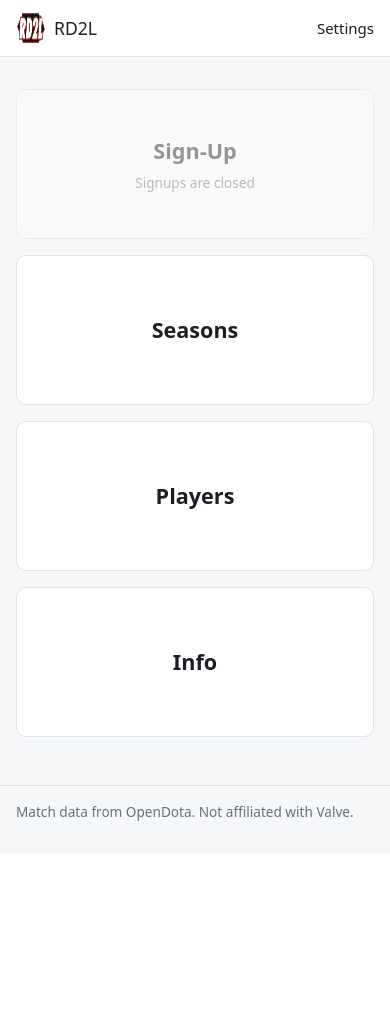
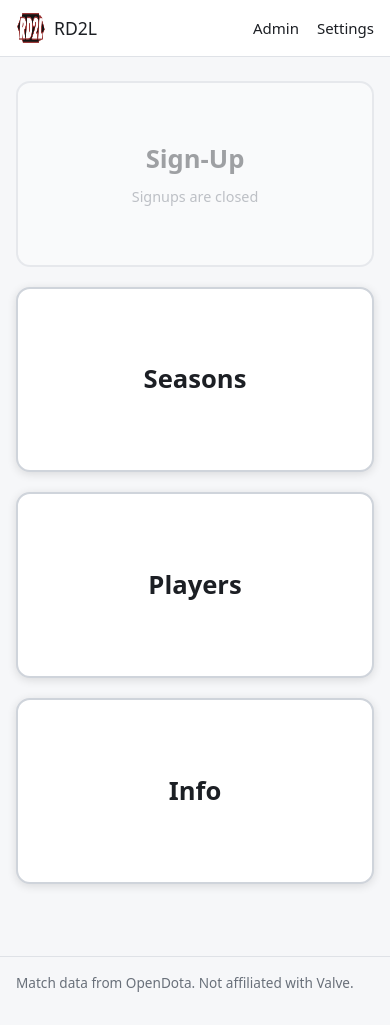
Before and after one commit to joedobrow/botstats, a Python web app: template web/templates/home.html in a window 390 px wide. Before the commit the page ends 821 px from the top, so only its background shows below. Run offline with Jinja, Linux system fonts and the light colour scheme; the template is opened without the code that fills it, so the values that code supplies are empty.

Commit message:
Big home tiles, always-visible Admin link, cache-busted stylesheet
Home and Info tiles now fill the middle of the page in a 2x2 grid (one
column on phones) with enough contrast to read as tiles. Admin shows for
everyone; non-admins get a login prompt or their account ID to pass on.

Co-Authored-By: Claude Opus 5.5 <noreply@anthropic.com>

```diff
--- a/web/static/style.css
+++ b/web/static/style.css
@@ -14,6 +14,8 @@
   --tag-bg: #eceef2;
   --open-bg: #dcf2e3;
   --open-text: #155d2b;
+  --tile-bg: #ffffff;
+  --tile-border: #cfd4db;
 }
 @media (prefers-color-scheme: dark) {
   :root {
@@ -31,6 +33,8 @@
     --tag-bg: #2a2e35;
     --open-bg: #1d3b27;
     --open-text: #8fdca6;
+    --tile-bg: #272b33;
+    --tile-border: #3d434d;
   }
 }
 
@@ -147,12 +151,31 @@ h2.side .score { color: var(--text); }
 /* Tiles */
 .tiles { display: grid; grid-template-columns: repeat(auto-fit, minmax(200px, 1fr)); gap: 16px; margin-top: 32px; }
 .tile {
-  display: flex; flex-direction: column; justify-content: center; align-items: center; gap: 6px;
+  display: flex; flex-direction: column; justify-content: center; align-items: center; gap: 8px;
   min-height: 150px; padding: 20px; text-align: center;
-  background: var(--surface); color: var(--text); border: 1px solid var(--border); border-radius: 10px;
+  background: var(--tile-bg); color: var(--text);
+  border: 2px solid var(--tile-border); border-radius: 14px;
+  box-shadow: 0 2px 10px rgba(0, 0, 0, 0.12);
+  transition: border-color 0.15s, transform 0.15s;
 }
-a.tile:hover { text-decoration: none; border-color: var(--accent); }
-.tile-label { font-size: 1.35rem; font-weight: 700; }
-.tile-sub { font-size: 0.85rem; color: var(--muted); }
-.tile.disabled { opacity: 0.45; cursor: not-allowed; }
+a.tile:hover { text-decoration: none; border-color: var(--accent); transform: translateY(-2px); }
+.tile-label { font-size: 1.5rem; font-weight: 700; }
+.tile-sub { font-size: 0.9rem; color: var(--muted); }
+.tile.disabled { opacity: 0.4; cursor: not-allowed; box-shadow: none; }
+
+/* Big tiles fill the middle of the page, two by two. */
+.tiles.big {
+  grid-template-columns: repeat(2, 1fr);
+  grid-auto-rows: 1fr;
+  gap: 20px;
+  height: calc(100vh - 170px);
+  min-height: 380px;
+  margin: 24px 0;
+}
+.tiles.big .tile { min-height: 0; }
+.tiles.big .tile-label { font-size: clamp(1.6rem, 4vw, 2.6rem); }
+@media (max-width: 600px) {
+  .tiles.big { grid-template-columns: 1fr; height: auto; }
+  .tiles.big .tile { min-height: 22vh; }
+}
 h2.flush { margin: 0; }
--- a/web/templates/base.html
+++ b/web/templates/base.html
@@ -5,14 +5,14 @@
 <meta name="viewport" content="width=device-width, initial-scale=1">
 <title>{% if title %}{{ title }} · {% endif %}RD2L</title>
 <link rel="icon" href="/assets/rd2l_logo.png">
-<link rel="stylesheet" href="/static/style.css">
+<link rel="stylesheet" href="/static/style.css?v={{ css_version }}">
 </head>
 <body>
 <header class="topbar">
   <nav class="wrap">
     <a class="brand" href="/"><img src="/assets/rd2l_logo.png" alt=""> RD2L</a>
     <span class="spacer"></span>
-    {% if is_admin %}<a href="/admin" {% if path.startswith('/admin') %}class="active"{% endif %}>Admin</a>{% endif %}
+    <a href="/admin" {% if path.startswith('/admin') %}class="active"{% endif %}>Admin</a>
     <a href="/settings" {% if path == '/settings' %}class="active"{% endif %}>Settings</a>
   </nav>
 </header>
--- a/web/templates/home.html
+++ b/web/templates/home.html
@@ -1,7 +1,7 @@
 {% extends "base.html" %}
 {% from "macros.html" import tile %}
 {% block content %}
-<div class="tiles">
+<div class="tiles big">
   {{ tile("/signup", "Sign-Up", "Open now" if signups_open else "Signups are closed", disabled=not signups_open) }}
   {{ tile("/seasons", "Seasons") }}
   {{ tile("/players", "Players") }}
--- a/web/templates/info.html
+++ b/web/templates/info.html
@@ -1,8 +1,7 @@
 {% extends "base.html" %}
 {% from "macros.html" import tile %}
 {% block content %}
-<h1>Info</h1>
-<div class="tiles">
+<div class="tiles big">
   {{ tile("/rules", "Rules") }}
   {{ tile("/about", "About") }}
 </div>
```
Also changed, not shown: web/routes.py (+6 -2 lines), web/templates/admin_denied.html (added, +10 -0 lines).
